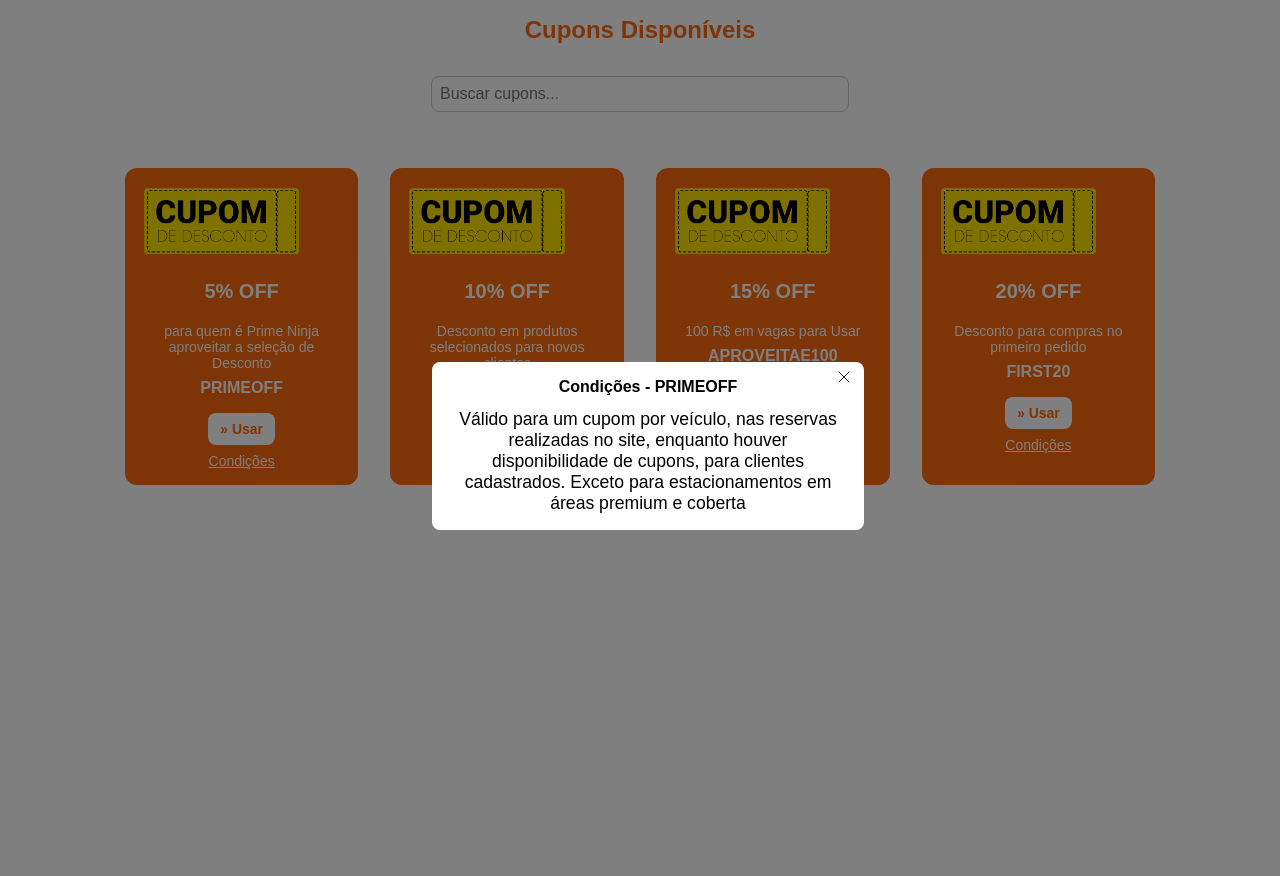
After one commit to pedrohenry6512/parkioo, a PHP site: page /cupons.php in a window 1280 px wide, after a click on "Condições". The commit adds this page. Run offline with PHP 8.4, Linux system fonts and the light colour scheme.

Commit message:
Add files via upload

```diff
--- a/PROJETO PIT/SPRINT3/ProcessandoPa_10h.php
+++ b/PROJETO PIT/SPRINT3/ProcessandoPa_10h.php
@@ -1,7 +1,7 @@
 <?php
 // Definições de variáveis
 $logoPath = 'logo.png';
-$qrcodePath = 'qrcode.png';
+$qrcodePath = '48.png';
 $pixCode = '00020101021126450014br.gov.bcb.pix0123pedro12042006@gmail.com52040000530398654045.005802BR5918PEDRO H V DE PAULA6013RIBEIRAO DAS 62070503***630401CC';
 $pixKey = 'api.pagseguro.com/pix/v2/0E42A47B-D782-473A-8A8E-261C0992412D';
 $amount = 'R$ 48,00';
--- a/PROJETO PIT/SPRINT3/ProcessandoPa_24h.php
+++ b/PROJETO PIT/SPRINT3/ProcessandoPa_24h.php
@@ -1,7 +1,7 @@
 <?php
 // Definições de variáveis
 $logoPath = 'logo.png';
-$qrcodePath = 'qrcode.png';
+$qrcodePath = '50.png';
 $pixCode = '00020101021126450014br.gov.bcb.pix0123pedro12042006@gmail.com52040000530398654045.005802BR5918PEDRO H V DE PAULA6013RIBEIRAO DAS 62070503***630401CC';
 $pixKey = 'api.pagseguro.com/pix/v2/0E42A47B-D782-473A-8A8E-261C0992412D';
 $amount = 'R$ 50,00';
--- a/PROJETO PIT/SPRINT3/ProcessandoPa_30min.php
+++ b/PROJETO PIT/SPRINT3/ProcessandoPa_30min.php
@@ -1,7 +1,7 @@
 <?php
 // Definições de variáveis
 $logoPath = 'logo.png';
-$qrcodePath = 'qrcode.png';
+$qrcodePath = '10.png';
 $pixCode = '00020101021126450014br.gov.bcb.pix0123pedro12042006@gmail.com52040000530398654045.005802BR5918PEDRO H V DE PAULA6013RIBEIRAO DAS 62070503***630401CC';
 $pixKey = 'api.pagseguro.com/pix/v2/0E42A47B-D782-473A-8A8E-261C0992412D';
 $amount = 'R$ 10,00';
--- a/PROJETO PIT/SPRINT3/ProcessandoPa_5h.php
+++ b/PROJETO PIT/SPRINT3/ProcessandoPa_5h.php
@@ -1,7 +1,7 @@
 <?php
 // Definições de variáveis
 $logoPath = 'logo.png';
-$qrcodePath = 'qrcode.png';
+$qrcodePath = '20.png';
 $pixCode = '00020101021126450014br.gov.bcb.pix0123pedro12042006@gmail.com52040000530398654045.005802BR5918PEDRO H V DE PAULA6013RIBEIRAO DAS 62070503***630401CC';
 $pixKey = 'api.pagseguro.com/pix/v2/0E42A47B-D782-473A-8A8E-261C0992412D';
 $amount = 'R$ 20,00';
--- /dev/null
+++ b/PROJETO PIT/SPRINT3/cupons.php
@@ -0,0 +1,261 @@
+<!DOCTYPE html>
+<html lang="pt-br">
+<head>
+    <meta charset="UTF-8">
+    <meta name="viewport" content="width=device-width, initial-scale=1.0">
+    <title>Cupons Disponíveis</title>
+    <style>
+        body {
+            font-family: 'Poppins', sans-serif;
+            font-weight: 400;
+            background: #fff;
+            margin: 0;
+            padding: 0;
+            color: #333;
+        }
+        h1 {
+            color: #fc6b0f;
+            text-align: center;
+            padding: 1rem;
+            font-size: 1.5rem;
+            margin-top: 0;
+        }
+        .search-container {
+            text-align: center;
+            margin: 1rem;
+        }
+        .search-input {
+            font-size: 1rem;
+            padding: 0.5rem;
+            width: 80%;
+            max-width: 400px;
+            border-radius: 0.5rem;
+            border: 1px solid #ccc;
+            margin-bottom: 1rem;
+        }
+        .container {
+            display: flex;
+            flex-wrap: wrap;
+            justify-content: center;
+            gap: 1rem;
+            padding: 1rem;
+        }
+        .cupom {
+            box-sizing: border-box;
+            width: calc(20% - 1rem);
+            background: #fc6b0f;
+            padding: 1rem;
+            border-radius: 0.75rem;
+            color: #fff;
+            display: flex;
+            flex-direction: column;
+            align-items: center;
+            font-size: 14px;
+            margin: 0.5rem;
+            transition: opacity 0.3s ease;
+        }
+        .cupom.hidden {
+            opacity: 0;
+            pointer-events: none;
+        }
+        .fotocupom img {
+            max-width: 80%;
+            height: auto;
+            border-radius: 0.5rem;
+        }
+        .dadoscupom {
+            text-align: center;
+        }
+        .vantagem {
+            font-size: 1.25rem;
+            font-weight: bold;
+        }
+        .descritivo {
+            font-size: 0.875rem;
+            margin: 0.5rem 0;
+        }
+        .nomecupom {
+            font-size: 1rem;
+            font-weight: bold;
+            margin: 0.5rem 0;
+        }
+        .cta {
+            display: inline-block;
+            background: #fff;
+            color: #fc6b0f;
+            padding: 0.5rem 0.75rem;
+            border-radius: 0.5rem;
+            text-decoration: none;
+            font-weight: bold;
+            margin: 0.5rem 0;
+            cursor: pointer;
+        }
+        .cta:hover {
+            background: #fc6b0f;
+            color: #fff;
+        }
+        .condicoes {
+            color: #fff;
+            text-decoration: underline;
+            cursor: pointer;
+            font-size: 0.875rem;
+        }
+        .uk-modal {
+            display: none;
+            position: fixed;
+            top: 0;
+            left: 0;
+            width: 100%;
+            height: 100%;
+            background: rgba(0, 0, 0, 0.5);
+            align-items: center;
+            justify-content: center;
+            padding: 0.5rem;
+        }
+        .uk-modal .legal {
+            color: #000;
+            background: #fff;
+            padding: 1rem;
+            border-radius: 0.5rem;
+            width: 80%;
+            max-width: 400px;
+            position: relative;
+            text-align: center;
+        }
+        .uk-modal-close-default {
+            position: absolute;
+            top: 0.5rem;
+            right: 0.5rem;
+            border: none;
+            background: none;
+            cursor: pointer;
+        }
+        .uk-modal-close-default svg {
+            fill: #000;
+            width: 12px;
+            height: 12px;
+        }
+        .uk-modal h2 {
+            margin-top: 0;
+            font-size: 1rem;
+        }
+        .uk-modal p {
+            font-size: 1.1rem;
+            margin: 0;
+        }
+    </style>
+</head>
+<body>
+
+    <h1>Cupons Disponíveis</h1>
+
+    <div class="search-container">
+        <input type="text" id="search-input" class="search-input" placeholder="Buscar cupons..." onkeyup="searchCupons()">
+    </div>
+
+    <div class="container">
+        <?php
+        // Definindo cupons em um array
+        $cupons = [
+            [
+                "img" => "cupom-desconto-icone.png",
+                "vantagem" => "5% OFF",
+                "descritivo" => "para quem é Prime Ninja aproveitar a seleção de Desconto",
+                "nome" => "PRIMEOFF",
+                "condicoes" => "Válido para um cupom por veículo, nas reservas realizadas no site, enquanto houver disponibilidade de cupons, para clientes cadastrados. Exceto para estacionamentos em áreas premium e coberta"
+            ],
+            [
+                "img" => "cupom-desconto-icone.png",
+                "vantagem" => "10% OFF",
+                "descritivo" => "Desconto em produtos selecionados para novos clientes",
+                "nome" => "NOVO10",
+                "condicoes" => "Válido para novos clientes. Exceto em produtos em promoção e categorias específicas."
+            ],
+            [
+                "img" => "cupom-desconto-icone.png",
+                "vantagem" => "15% OFF",
+                "descritivo" => "100 R$ em vagas para Usar",
+                "nome" => "APROVEITAE100",
+                "condicoes" => "Desconto válido. Não cumulativo com outras ofertas."
+            ],
+            [
+                "img" => "cupom-desconto-icone.png",
+                "vantagem" => "20% OFF",
+                "descritivo" => "Desconto para compras no primeiro pedido",
+                "nome" => "FIRST20",
+                "condicoes" => "Válido para o primeiro pedido em produtos selecionados."
+            ]
+        ];
+
+        // Loop para exibir cada cupom
+        foreach ($cupons as $cupom) {
+            echo '
+            <div class="cupom" data-nome="' . $cupom['nome'] . '">
+                <div class="separacupom flex between">
+                    <div class="fotocupom">
+                        <img src="' . $cupom['img'] . '" alt="Cupom de Desconto">
+                    </div>
+                    <div class="dadoscupom">
+                        <p class="vantagem">' . $cupom['vantagem'] . '</p>
+                        <p class="descritivo">' . $cupom['descritivo'] . '</p>
+                        <p class="nomecupom">' . $cupom['nome'] . '</p>
+                        <a class="cta" onclick="openCupomModal(\'' . $cupom['nome'] . '\')">» Usar</a>
+                        <div class="flex between">
+                            <a class="condicoes" href="#modal-' . $cupom['nome'] . '" onclick="document.querySelector(\'#modal-' . $cupom['nome'] . '\').style.display=\'flex\';">Condições</a>
+                        </div>
+                        <div id="modal-' . $cupom['nome'] . '" class="uk-modal" role="dialog" aria-modal="true">
+                            <div class="legal">
+                                <button class="uk-modal-close-default" type="button" onclick="document.querySelector(\'#modal-' . $cupom['nome'] . '\').style.display=\'none\';" aria-label="Close">
+                                    <svg width="12" height="12" viewBox="0 0 14 14">
+                                        <line fill="none" stroke="#000" stroke-width="1" x1="1" y1="1" x2="13" y2="13"></line>
+                                        <line fill="none" stroke="#000" stroke-width="1" x1="13" y1="1" x2="1" y2="13"></line>
+                                    </svg>
+                                </button>
+                                <h2>Condições - ' . $cupom['nome'] . '</h2>
+                                <p>' . $cupom['condicoes'] . '</p>
+                            </div>
+                        </div>
+                        <div id="cupom-modal-' . $cupom['nome'] . '" class="uk-modal" role="dialog" aria-modal="true">
+                            <div class="legal">
+                                <button class="uk-modal-close-default" type="button" onclick="document.querySelector(\'#cupom-modal-' . $cupom['nome'] . '\').style.display=\'none\';" aria-label="Close">
+                                    <svg width="12" height="12" viewBox="0 0 14 14">
+                                        <line fill="none" stroke="#000" stroke-width="1" x1="1" y1="1" x2="13" y2="13"></line>
+                                        <line fill="none" stroke="#000" stroke-width="1" x1="13" y1="1" x2="1" y2="13"></line>
+                                    </svg>
+                                </button>
+                                <h2>Usar Cupom - ' . $cupom['nome'] . '</h2>
+                                <p>Este cupom está indisponível no momento.</p>
+                            </div>
+                        </div>
+                    </div>
+                </div>
+            </div>';
+        }
+        ?>
+    </div>
+
+    <script>
+        function searchCupons() {
+            var input, filter, container, cupom, i, nomecupom;
+            input = document.getElementById('search-input');
+            filter = input.value.toUpperCase();
+            container = document.getElementsByClassName('container')[0];
+            cupom = container.getElementsByClassName('cupom');
+
+            for (i = 0; i < cupom.length; i++) {
+                nomecupom = cupom[i].getAttribute('data-nome');
+                if (nomecupom.toUpperCase().indexOf(filter) > -1) {
+                    cupom[i].classList.remove('hidden');
+                } else {
+                    cupom[i].classList.add('hidden');
+                }
+            }
+        }
+
+        function openCupomModal(nome) {
+            document.querySelector('#cupom-modal-' + nome).style.display = 'flex';
+        }
+    </script>
+
+</body>
+</html>
```
Also changed, not shown: PROJETO PIT/SPRINT3/dados.php (+90 -98 lines), PROJETO PIT/SPRINT3/10.jpeg (added), PROJETO PIT/SPRINT3/10.png (added), PROJETO PIT/SPRINT3/20.png (added), PROJETO PIT/SPRINT3/48.jpeg (added), PROJETO PIT/SPRINT3/48.png (added), PROJETO PIT/SPRINT3/50.jpeg (added), PROJETO PIT/SPRINT3/50.png (added), PROJETO PIT/SPRINT3/Cupomclientes.jpg (added), PROJETO PIT/SPRINT3/cupom-desconto-icone.png (added).
